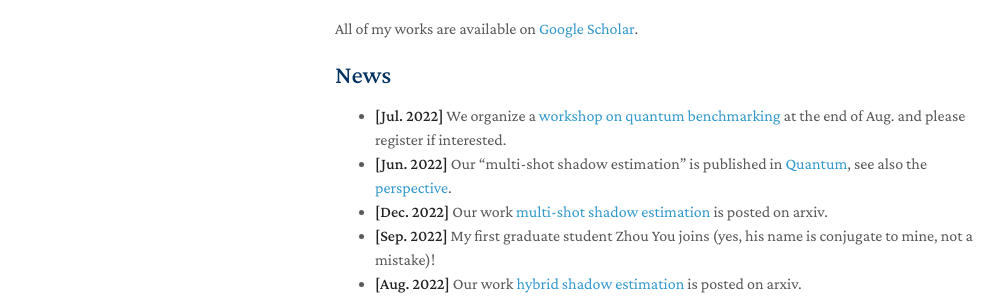
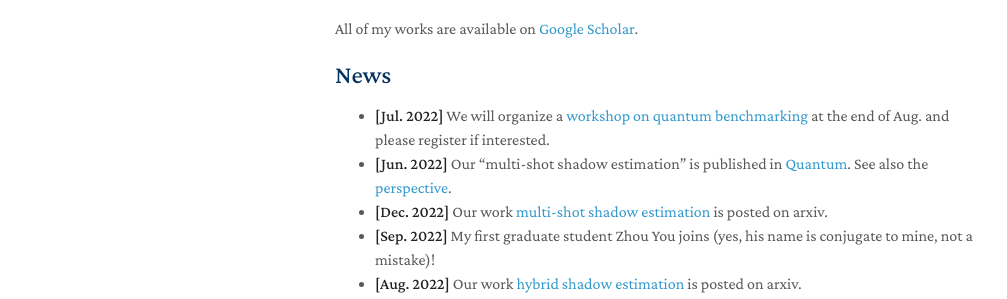
Before and after one commit to youzhoutravel/homepage1, a Jekyll site: the page built from index.md, in a window 1280 px wide and 977 px high. Shown: the part 409-708 px from the top of the window, without its empty margins (135-1142 px from the left). Built offline with Jekyll 4.4.1, drawn with Linux system fonts in a browser that asks for light colours; nearby versions of some CDN libraries; a style sheet for code colours, icons or effects is not loaded; our own code applies the rules of GitHub Pages for plain Markdown files.

Commit message:
Update index.md

```diff
--- a/index.md
+++ b/index.md
@@ -14,8 +14,8 @@ Currently, my research is on the following two aspects: 1. **quantum correlation
 All of my works are available on [Google Scholar](https://scholar.google.com/citations?view_op=list_works&hl=en&hl=en&user=oQ_tbtYAAAAJ&sortby=pubdate).
 
 ## News
-- **[Jul. 2022]** We organize a [workshop on quantum benchmarking](http://iwqcvv2023.top) at the end of Aug. and please register if interested.
-- **[Jun. 2022]** Our "multi-shot shadow estimation" is published in [Quantum](https://quantum-journal.org/papers/q-2023-06-29-1044/), see also the [perspective](https://quantum-journal.org/views/qv-2023-06-29-74/).
+- **[Jul. 2022]** We will organize a [workshop on quantum benchmarking](http://iwqcvv2023.top) at the end of Aug. and please register if interested.
+- **[Jun. 2022]** Our "multi-shot shadow estimation" is published in [Quantum](https://quantum-journal.org/papers/q-2023-06-29-1044/). See also the [perspective](https://quantum-journal.org/views/qv-2023-06-29-74/).
 - **[Dec. 2022]** Our work [multi-shot shadow estimation](https://arxiv.org/abs/2212.11068.pdf) is posted on arxiv.
 - **[Sep. 2022]** My first graduate student Zhou You joins (yes, his name is conjugate to mine, not a mistake)!
 - **[Aug. 2022]** Our work [hybrid shadow estimation](https://arxiv.org/abs/2208.08416) is posted on arxiv.
```
